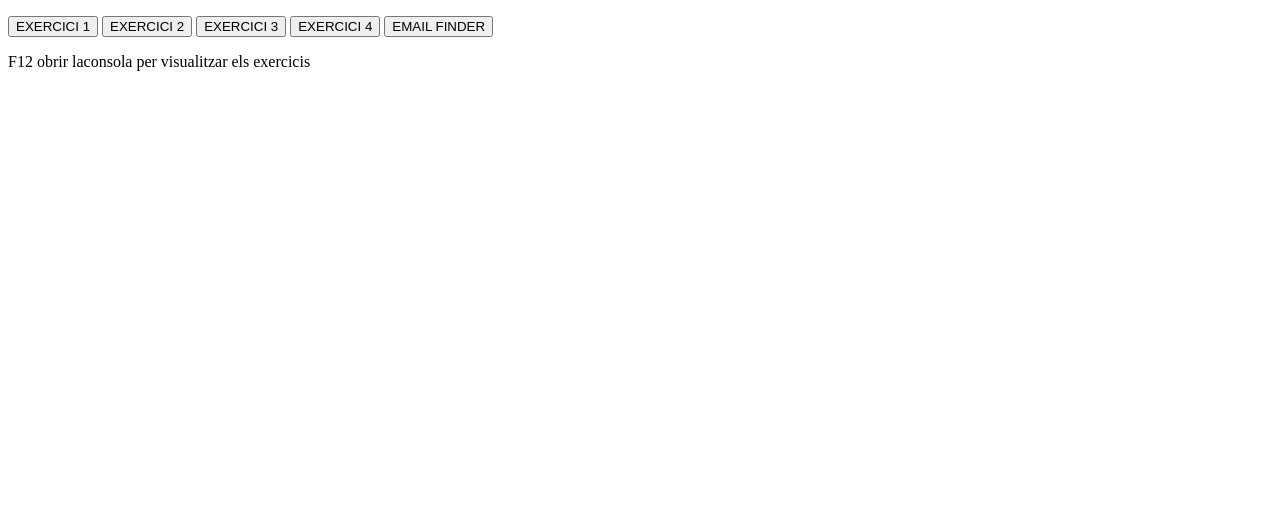
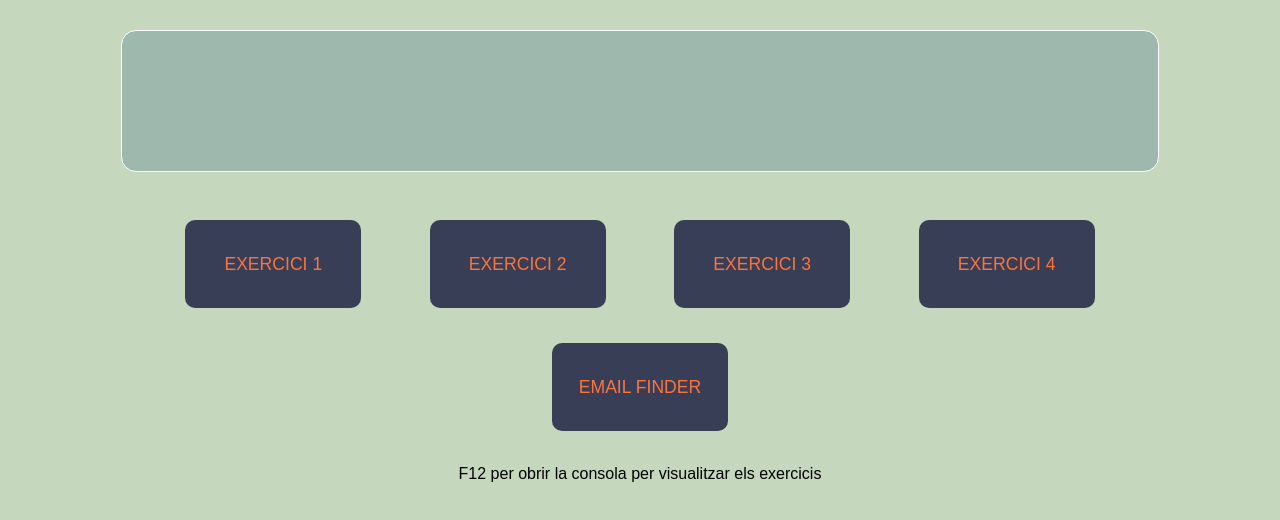
Before and after one commit to ClaraAT/lletres-repetides, a plain HTML site: page index.html in a window 1280 px wide. Drawn offline with Linux system fonts and the light colour scheme.

Commit message:
Nivell 3

```diff
--- a/index.html
+++ b/index.html
@@ -3,7 +3,7 @@
     <head>
         <meta charset="UTF-8">
         <meta name="viewport" content="width=device-width, initial-scale=1.0">
-        <title>Javascriot Basics</title>
+        <title>Javascript Basics</title>
         <link href="styles.css" rel="stylesheet">
     </head>
 
@@ -19,7 +19,7 @@
         <button id="exercici5">EMAIL FINDER</button>
         </div>
 
-        <p>F12 obrir laconsola per visualitzar els exercicis</p>
+        <p id="instruccions">F12 per obrir la consola per visualitzar els exercicis</p>
         </main>
         <script src="script.js"></script>
     </body>
--- a/styles.css
+++ b/styles.css
@@ -0,0 +1,39 @@
+body{
+    background-color: #c5d7bd;
+    font-family: sans-serif;
+}
+#outputWindow{
+    margin: 30px auto;
+    border: 1px solid white;
+    border-radius: 15px;
+    min-height: 6em;
+    width: 80%;
+    color: white;
+    background-color: #9fb8ad;
+    padding: 1%;
+    font-size: 1.2em;
+
+
+}
+button{
+    height: 5em;
+    color: #fb743e;
+    background-color: #383e56;
+    font-size: 1.1em;
+    border: none;
+    border-radius: 10px;
+    width: 10em;
+    margin: 1em;
+
+}
+#buttons{
+    margin: auto;
+    display: flex;
+    justify-content: space-evenly;
+    flex-wrap: wrap;
+    width: 80%;
+}
+
+#instruccions{
+    text-align: center;
+}
```
